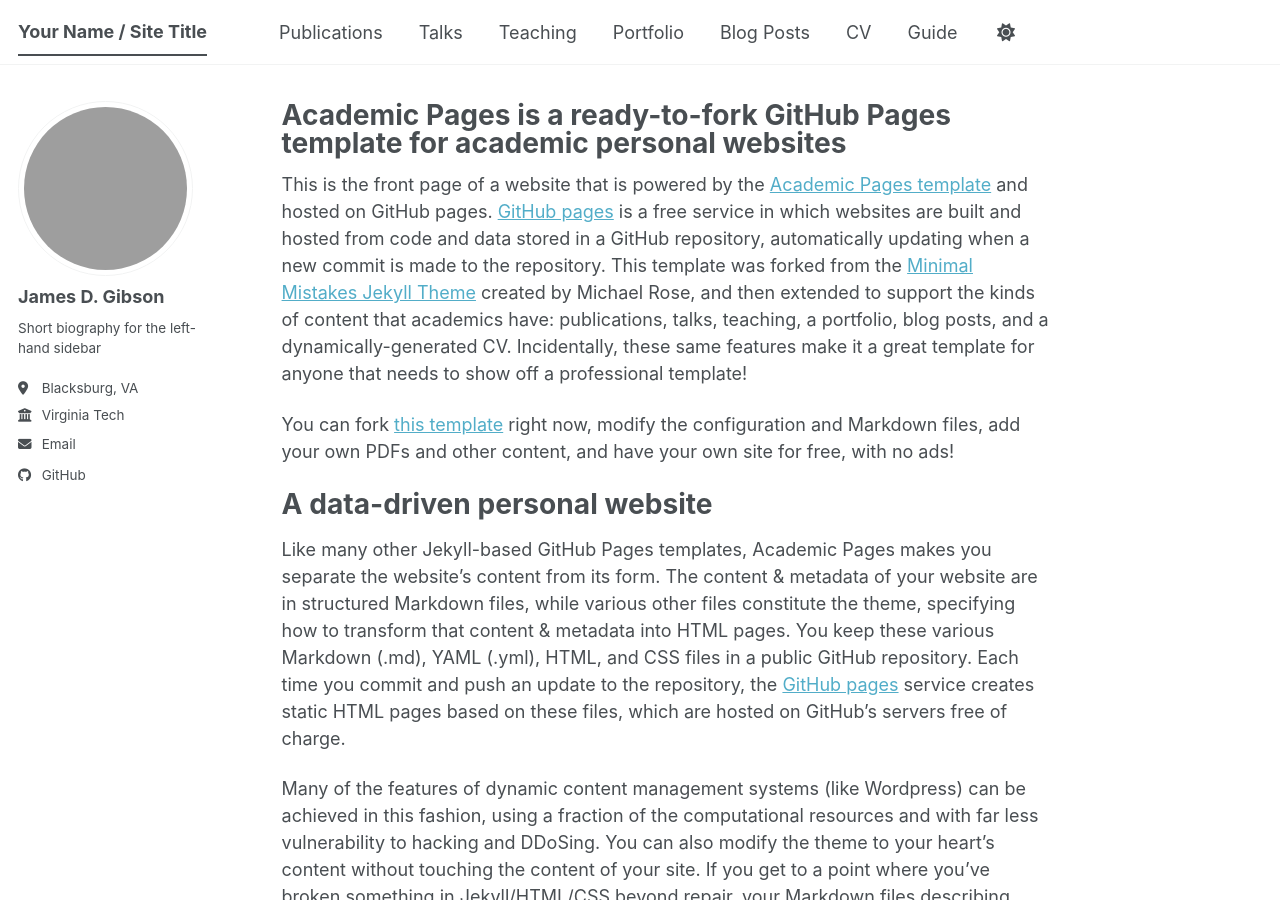
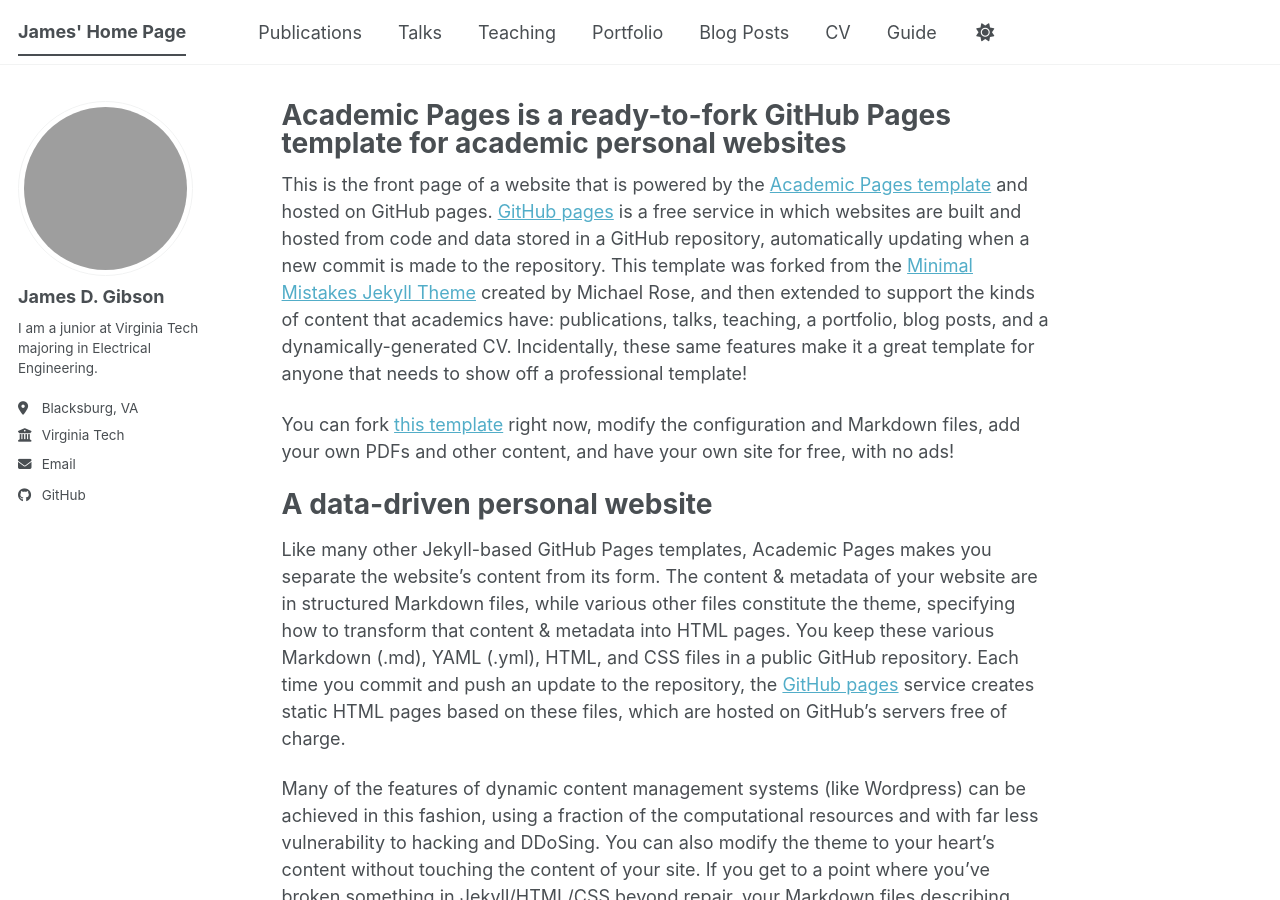
Before and after one commit to WildBirdDog27/WildBirdDog27.github.io, a Jekyll site: the page built from _pages/about.md, in a window 1280 px wide and 900 px high. Built offline with Jekyll 4.4.1, drawn with Linux system fonts in a browser that asks for light colours; a script bundle is joined from its source files by our own code; library files that are not in the unit come from our copies; grey boxes are pictures that could not be loaded.

Commit message:
Sidebar finalization

```diff
--- a/_config.yml
+++ b/_config.yml
@@ -9,14 +9,14 @@
 # Basic Site Settings
 locale                   : "en-US"
 site_theme               : "default" # The available themes options are "default", "air", "sunrise", "mint", "dirt" and "contrast"
-title                    : "Your Name / Site Title"
+title                    : "James' Home Page"
 title_separator          : "-"
 name                     : &name "James D. Gibson"
-description              : &description "Your Name's academic portfolio"   # Update this with a general description of your site, this is the default if not overridden by a page
+description              : &description "James' academic portfolio"   # Update this with a general description of your site, this is the default if not overridden by a page
 url                      : https://wildbirddog27.github.io # The base hostname & protocol for your site e.g. "https://[your GitHub username].github.io",
                                                            # or if you already have some other page hosted on Github then use "https://[your GitHub username].github.io/[Your Repo Name]"
 baseurl                  : "" # the subpath of your site, e.g. "/blog"
-repository               : "academicpages/academicpages.github.io"
+repository               : "WildBirdDog27/WildBirdDog27.github.io"
 
 # Site Author - The following control what appear as part of the author content on the side bar.
 #               If a field is blank the icon and link will not appear, otherwise it will be shown.
@@ -26,7 +26,7 @@ author:
   avatar           : "https://avatars.githubusercontent.com/u/127963452?v=4&size=64"
   name             : "James D. Gibson"
   pronouns         : # example: "she/her"
-  bio              : "Short biography for the left-hand sidebar"
+  bio              : "I am a junior at Virginia Tech majoring in Electrical Engineering."
   location         : "Blacksburg, VA"
   employer         : "Virginia Tech"
   uri              : # URL
```
